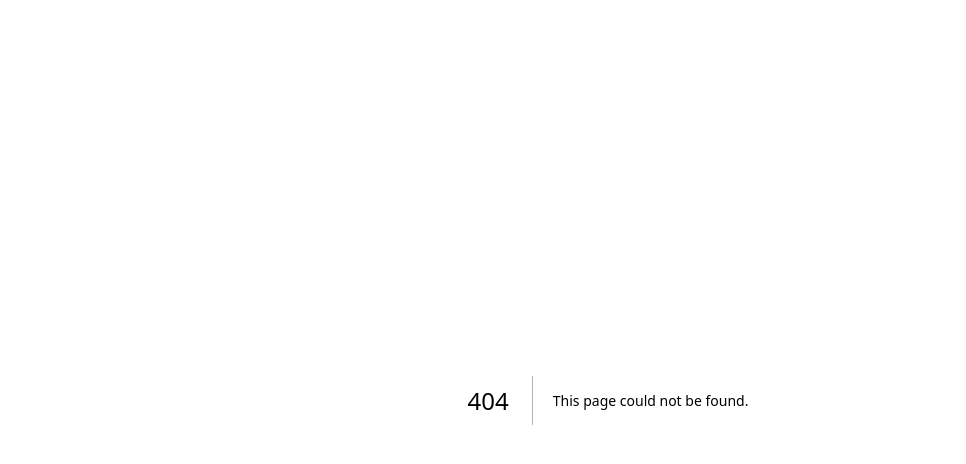
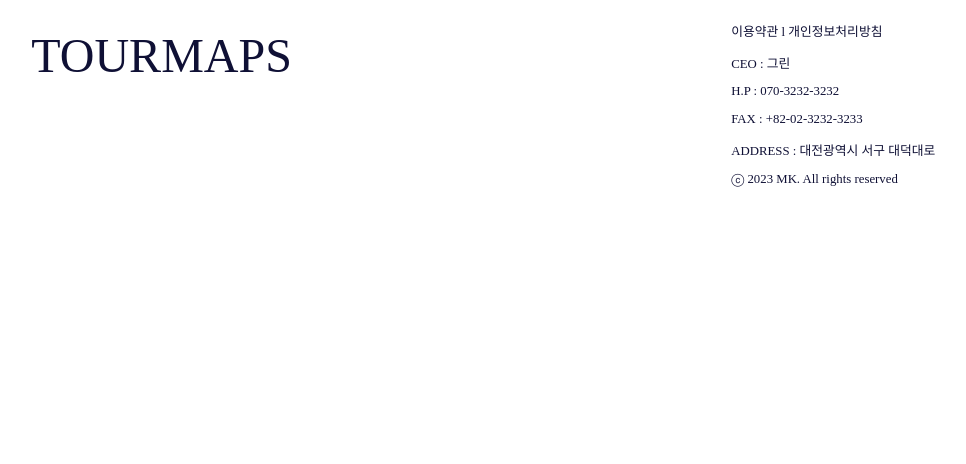
Before and after one commit to seunghee1108/tourmaps, a Next.js app: page /footer in a window 1280 px wide. Before the commit this address had no page. Shown: the top 464 px of the page, without its empty margins (32-998 px from the left). Built offline with nearby package versions, Linux system fonts and the light colour scheme.

Commit message:
footer 추가

```diff
--- /dev/null
+++ b/app/footer/page.tsx
@@ -0,0 +1,22 @@
+"use client";
+
+import React from "react";
+import styles from "@/app/styles/footer.module.scss";
+
+function Footer() {
+
+  return (
+    <div className={styles.banner}>
+    <div>TOURMAPS</div>
+    <div>
+      <p>이용약관 l 개인정보처리방침</p>
+      <p>CEO : 그린</p>
+      <p>H.P : 070-3232-3232</p>
+      <p>FAX : +82-02-3232-3233</p>
+      <p>ADDRESS : 대전광역시 서구 대덕대로</p>
+      <p>ⓒ 2023 MK. All rights reserved</p>
+    </div>
+  </div>
+  );
+}
+export default Footer;
```
